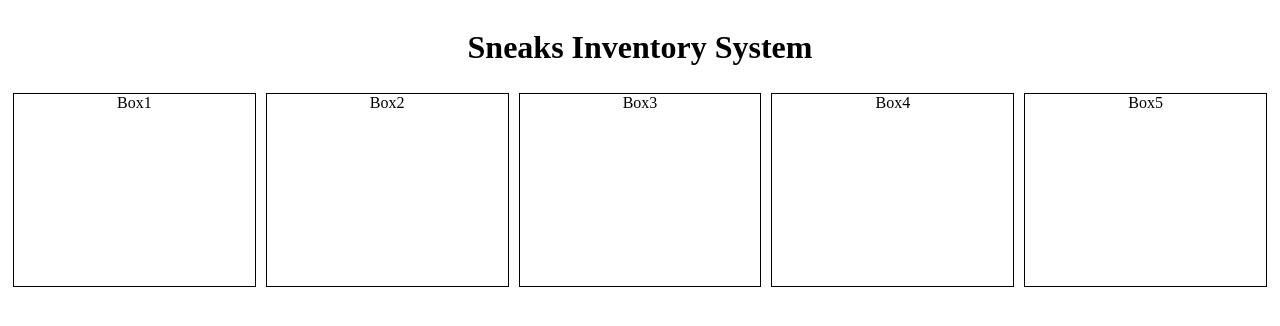
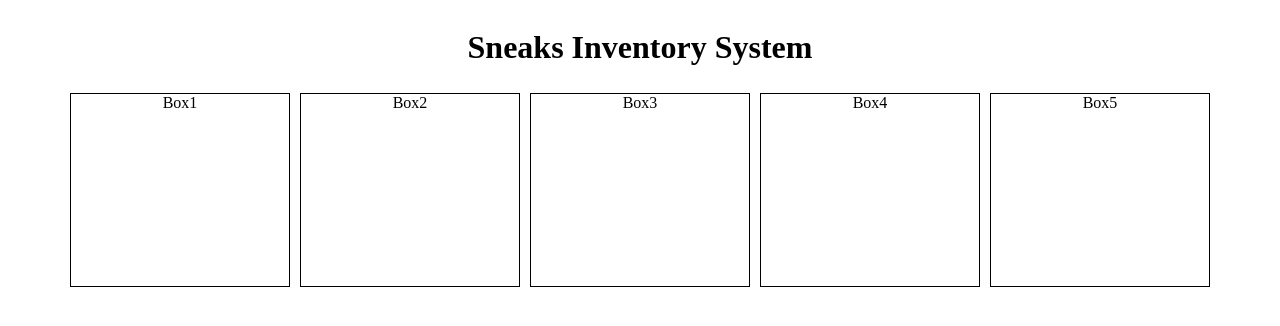
Before and after one commit to bryanfong-dev-old/Sneakers-Inventory-System, a React (Vite) app: page / in a window 1280 px wide. Shown: the top 326 px of the page. Built offline with nearby package versions, Linux system fonts and the light colour scheme.

Commit message:
added min-width and border

```diff
--- a/src/styles.css
+++ b/src/styles.css
@@ -1,6 +1,9 @@
 #main{
+  margin: 0px auto;
+  width: 80%;
   display : flex;
   flex-direction: column;
+  min-width: 1150px;
 }
 
 h1 {
```
